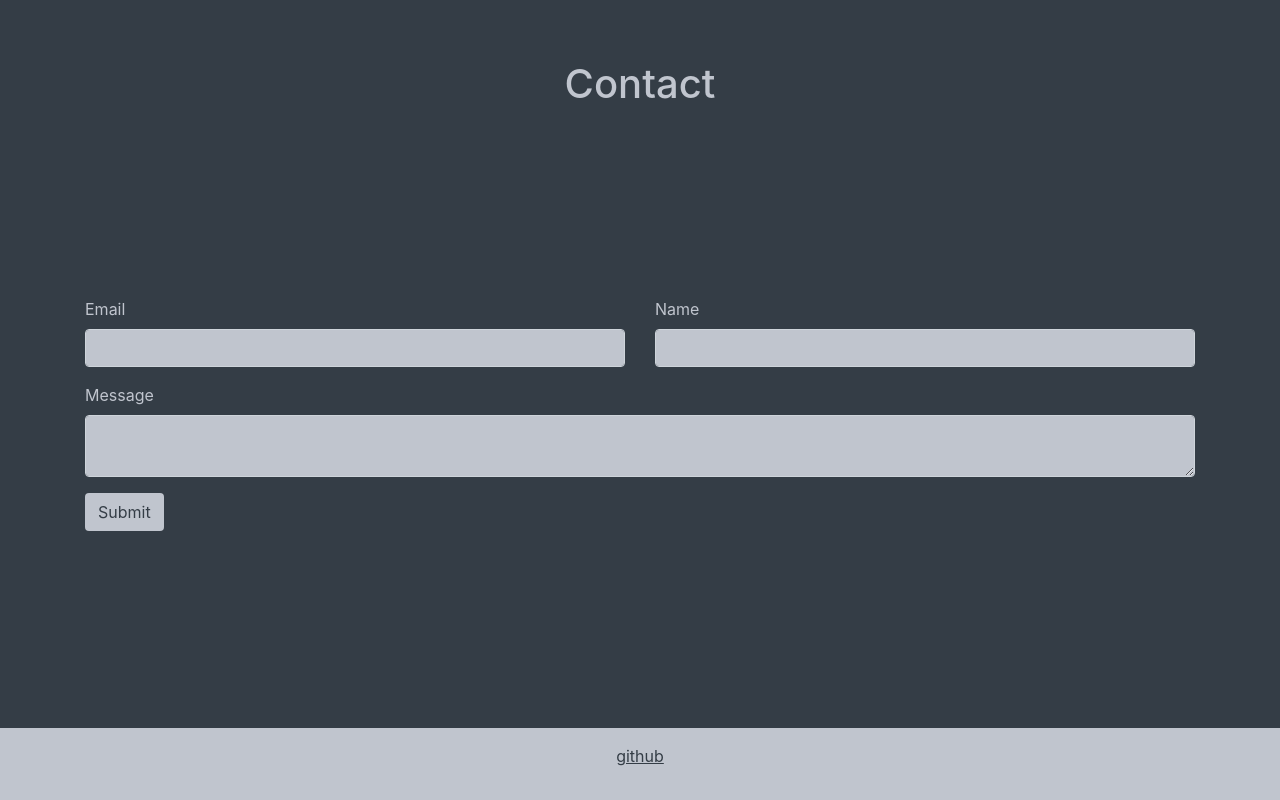
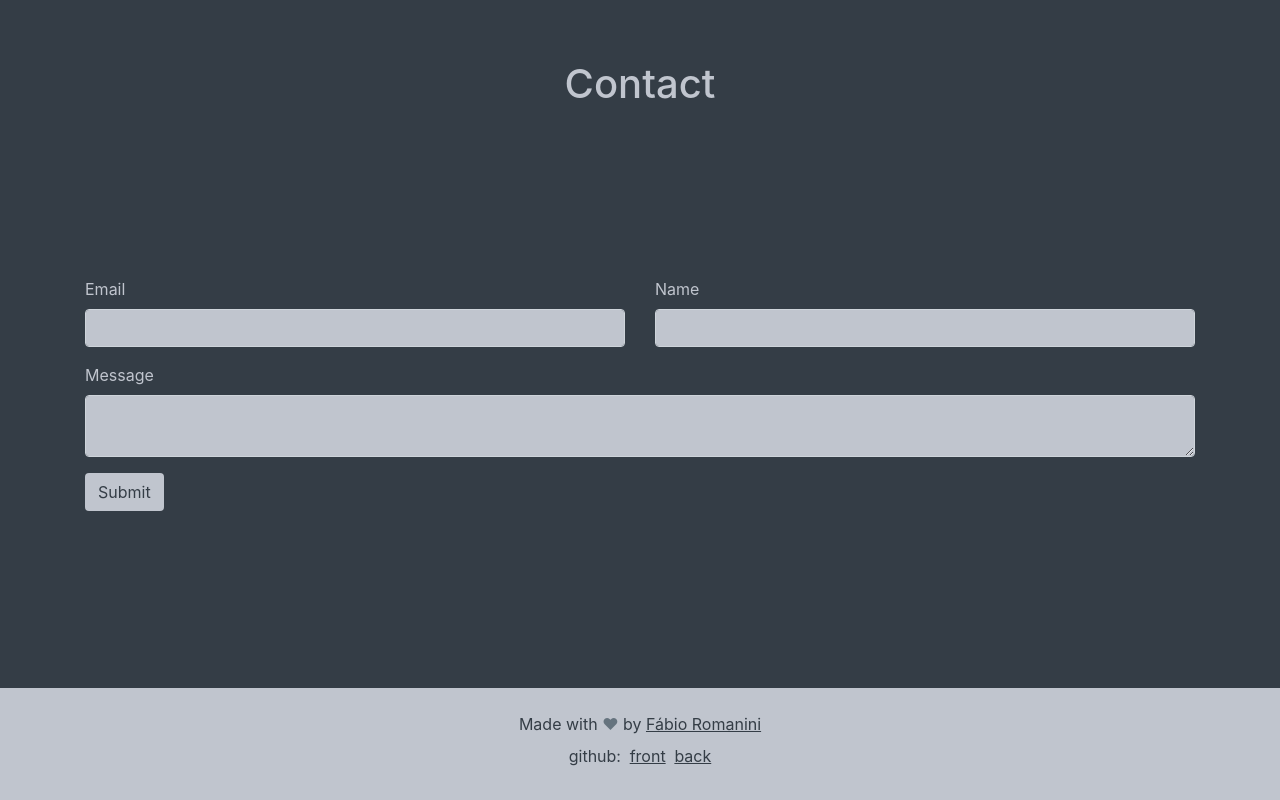
Before and after one commit to fabioaromanini/lorem-frontend, a React (Create React App) app: page / in a window 1280 px wide. Shown: the part 800-1600 px from the top of the page. Built offline with nearby package versions, Linux system fonts and the light colour scheme; no server answers.

Commit message:
contact-form-validation - refactors footer to separate stateless component

```diff
--- a/src/contact/Contact.css
+++ b/src/contact/Contact.css
@@ -13,17 +13,3 @@
   text-align: center;
   padding-top: 1.5em;
 }
-
-.Contact-footer {
-  text-align: center;
-  background-color: #c0c5ce;
-  color: #343d46;
-  width: 100%;
-  padding: 1em;
-  margin-top: 1em;
-}
-
-.Contact-footer > a {
-  color: #343d46;
-  text-decoration: underline;
-}
--- /dev/null
+++ b/src/contact/Footer/Footer.css
@@ -0,0 +1,28 @@
+.Footer {
+  background-color: #c0c5ce;
+  color: #343d46;
+  width: 100%;
+  padding: 1em;
+  margin-top: 1em;
+}
+
+.Footer-banner {
+  text-align: center;
+  padding: 0.5em;
+}
+
+.Footer-links {
+  display: flex;
+  justify-content: space-evenly;
+}
+
+.Footer-links > a,
+.Footer-banner > a {
+  color: #343d46;
+  text-decoration: underline;
+}
+
+#Footer-heart {
+  color: #65737e;
+  display: inline;
+}
--- /dev/null
+++ b/src/contact/Footer/index.js
@@ -0,0 +1,48 @@
+import React from 'react';
+import Row from 'react-bootstrap/Row';
+import Col from 'react-bootstrap/Col';
+import Container from 'react-bootstrap/Container';
+
+import './Footer.css';
+
+export default () => {
+  return (
+    <footer className="Footer">
+      <Container>
+        <Row>
+          <Col className="Footer-banner" xs={{ offset: 4, span: 4 }}>
+            Made with <p id="Footer-heart">❤</p> by{' '}
+            <a
+              rel="noopener noreferrer"
+              target="_blank"
+              href="https://fabioaromanini.com"
+            >
+              Fábio Romanini
+            </a>
+          </Col>
+        </Row>
+        <Row>
+          <Col xs={{ span: 2, offset: 5 }}>
+            <div className="Footer-links">
+              <p>github:</p>
+              <a
+                rel="noopener noreferrer"
+                target="_blank"
+                href="https://github.com/fabioaromanini/lorem-frontend"
+              >
+                <p>front </p>
+              </a>
+              <a
+                rel="noopener noreferrer"
+                target="_blank"
+                href="https://github.com/fabioaromanini/lorem-backend"
+              >
+                <p>back</p>
+              </a>
+            </div>
+          </Col>
+        </Row>
+      </Container>
+    </footer>
+  );
+};
--- a/src/contact/index.js
+++ b/src/contact/index.js
@@ -1,6 +1,7 @@
 import React from 'react';
 
 import Form from './Form';
+import Footer from './Footer';
 import './Contact.css';
 
 export default () => {
@@ -8,15 +9,7 @@
     <div className="Contact" id="contact">
       <h1>Contact</h1>
       <Form />
-      <footer className="Contact-footer">
-        <a
-          rel="noopener noreferrer"
-          target="_blank"
-          href="https://github.com/fabioaromanini/lorem-frontend"
-        >
-          <p>github</p>
-        </a>
-      </footer>
+      <Footer />
     </div>
   );
 };
```
